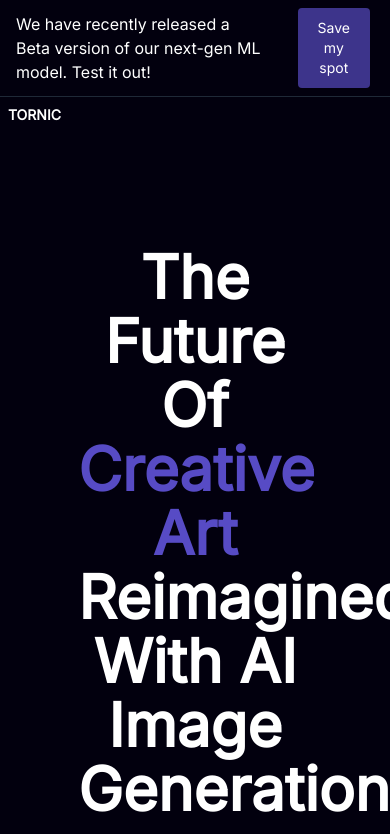
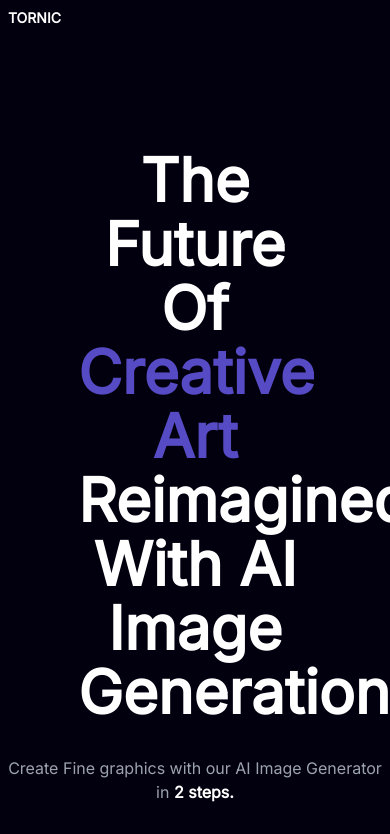
Before and after one commit to francisamidu/landing-page, a React (Vite) app: page / in a window 390 px wide. Shown: the top 834 px of the page. Built offline with nearby package versions, Linux system fonts and the light colour scheme.

Commit message:
UI tweaks

```diff
--- a/src/components/TopHeader.tsx
+++ b/src/components/TopHeader.tsx
@@ -3,7 +3,7 @@ import { MainButton } from '.';
 
 const TopHeader = () => {
   return (
-    <div className="flex flex-row items-center justify-center border-b border-gray-800 py-2 px-4">
+    <div className="hidden flex-row items-center justify-center border-b border-gray-800 py-2 px-4 md:flex">
       <p className="mr-4">
         We have recently released a Beta version of our next-gen ML model. Test
         it out!
```
